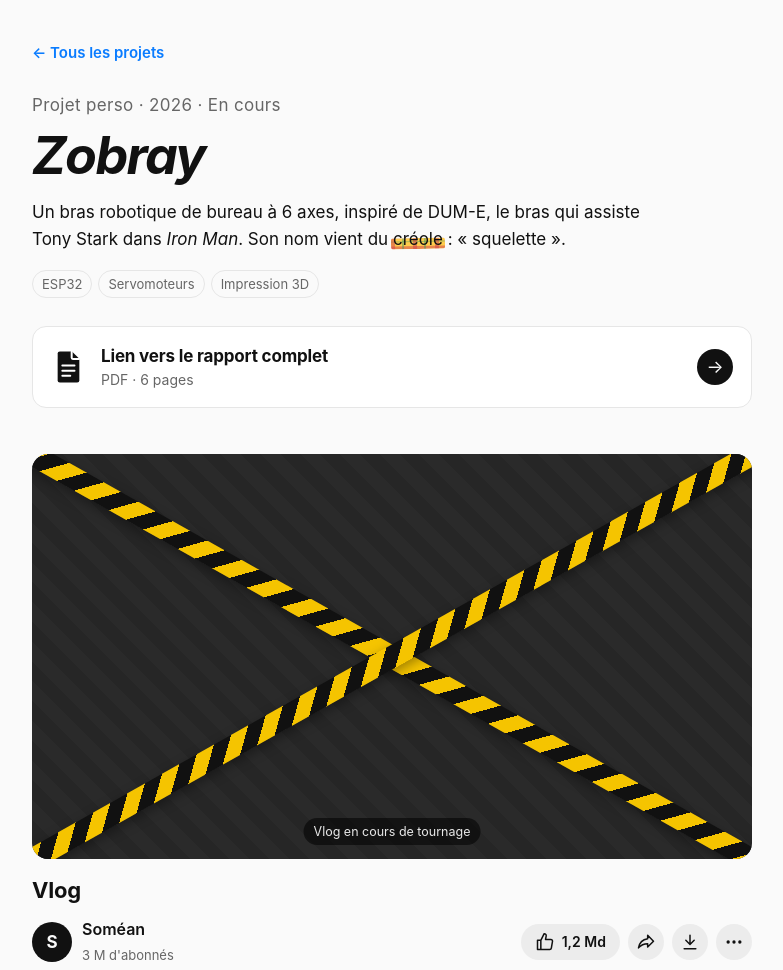
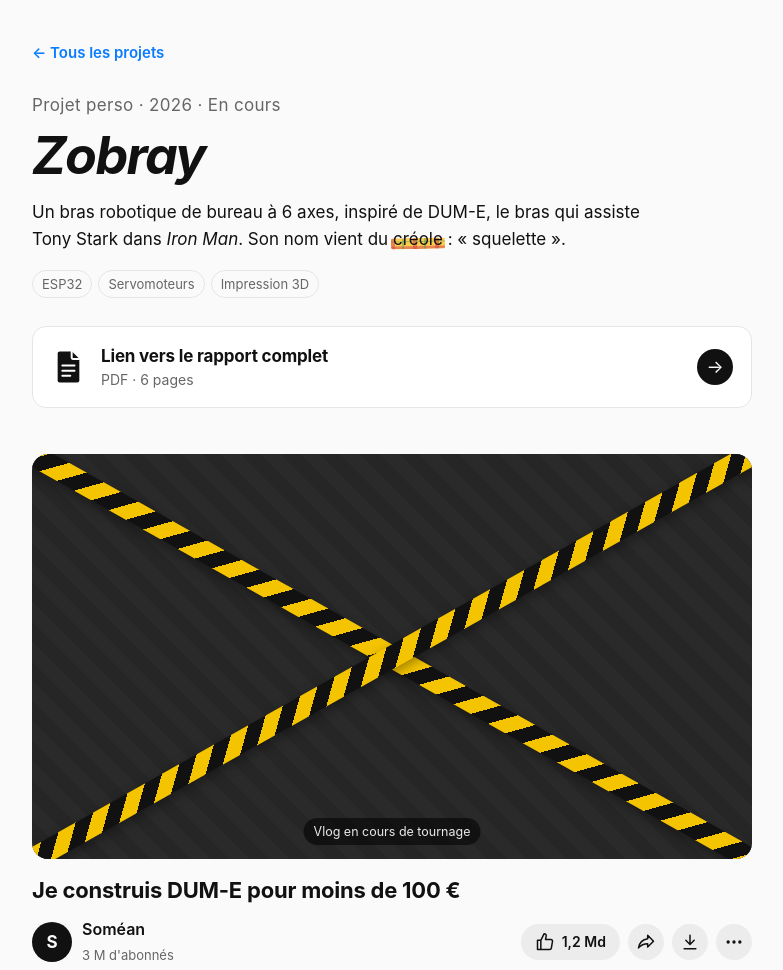
Before and after one commit to farkuup/farkuup.github.io, a plain HTML site: page zobray.html in a window 1280 px wide. Shown: the top 970 px of the page, without its empty margins (248-1031 px from the left). Drawn offline with Linux system fonts and the light colour scheme.

Commit message:
Page Zobray : titre du vlog
Co-Authored-By: Claude Opus 5.5 <noreply@anthropic.com>
Claude-Session: https://claude.ai/code/session_01LuYLbNuUq6SkzE1RXhfvRC

```diff
--- a/zobray.html
+++ b/zobray.html
@@ -71,7 +71,7 @@
 
   <section class="yt" aria-label="Vlog du projet, bientôt disponible">
     <div class="yt-ecran"><div class="rubans" aria-hidden="true"><div class="ruban r1"></div><div class="ruban r2"></div></div><span class="etat">Vlog en cours de tournage</span></div>
-    <h2 class="yt-titre">Vlog</h2>
+    <h2 class="yt-titre">Je construis DUM-E pour moins de 100&nbsp;€</h2>
     <div class="yt-barre">
       <div class="yt-chaine"><span class="yt-avatar" aria-hidden="true">S</span><span><span class="yt-nom">Soméan</span><br><span class="yt-abo">3 M d'abonnés</span></span></div>
       <div class="yt-actions" aria-hidden="true">
```
